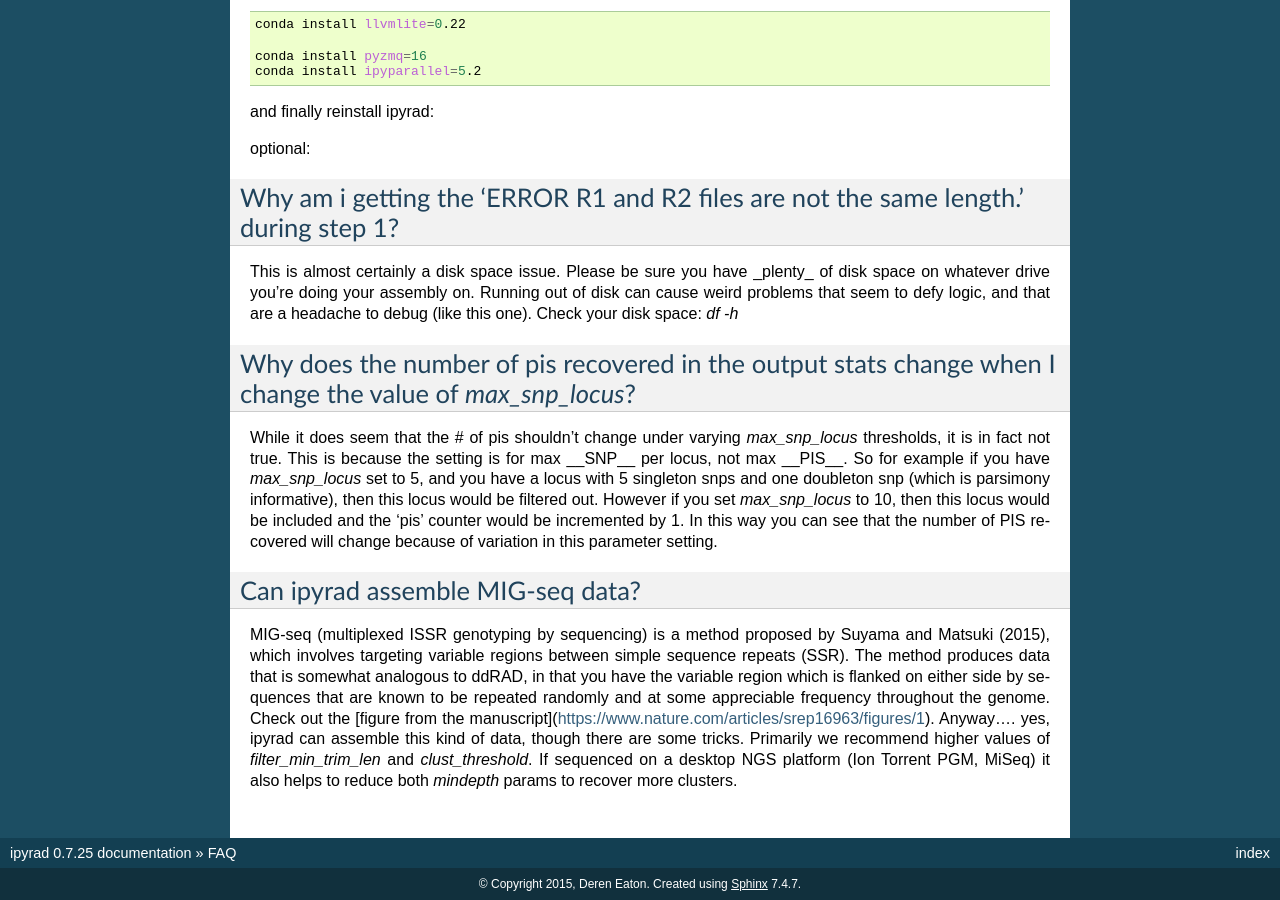
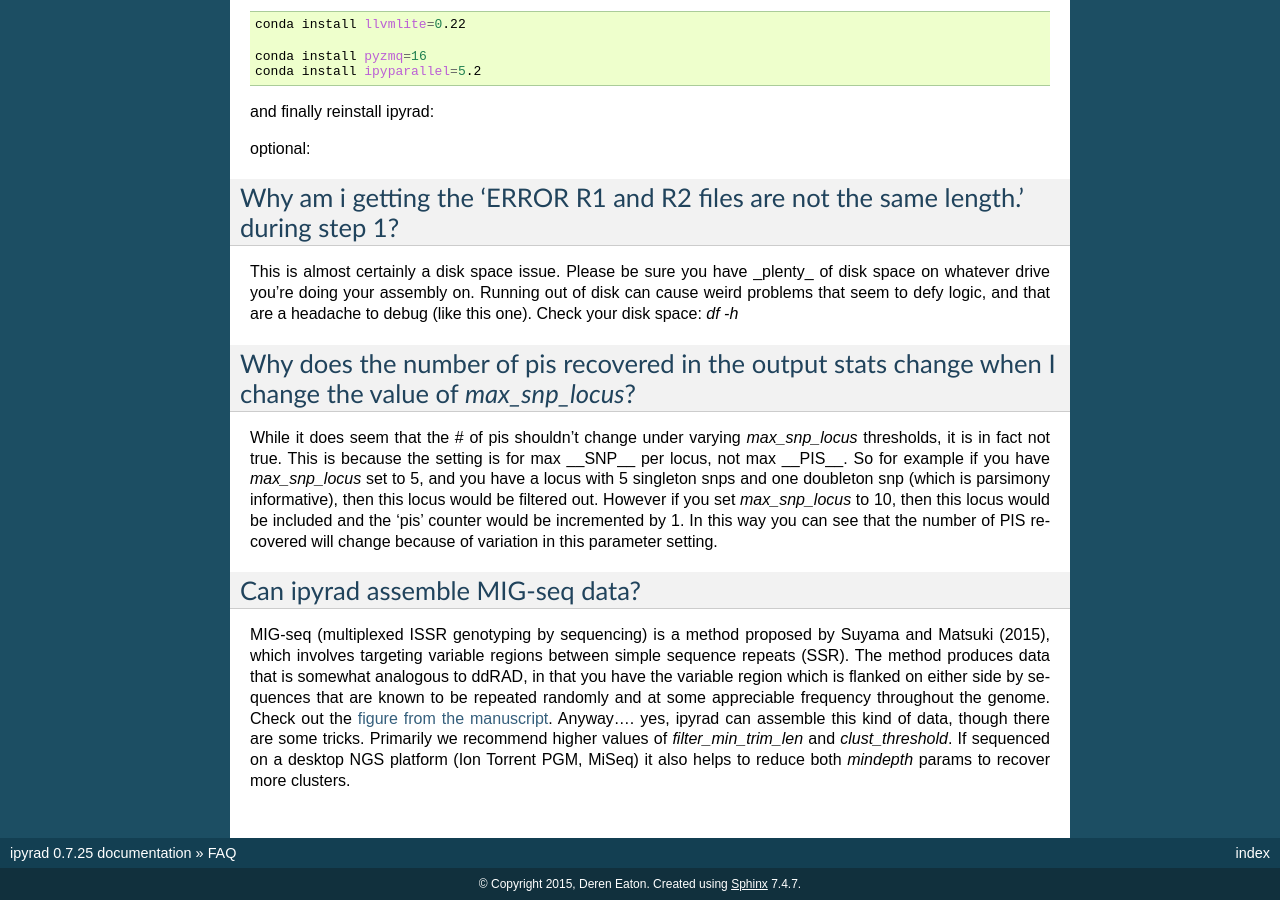
Before and after one commit to dereneaton/ipyrad, a Sphinx documentation site: the page built from docs/faq.rst, in a window 1280 px wide and 900 px high, scrolled down 5268 px. Built offline with Sphinx 7.4.7, drawn with Linux system fonts in a browser that asks for light colours; pages that are not in the unit, such as notebooks, are missing from menus; the version number is read from the project's files by our own code.

Commit message:
Fix stupid link

```diff
--- a/docs/faq.rst
+++ b/docs/faq.rst
@@ -317,4 +317,4 @@ While it does seem that the # of pis shouldn't change under varying `max_snp_loc
 
 Can ipyrad assemble MIG-seq data?
 ---------------------------------
-MIG-seq (multiplexed ISSR genotyping by sequencing) is a method proposed by Suyama and Matsuki (2015), which involves targeting variable regions between simple sequence repeats (SSR). The method produces data that is somewhat analogous to ddRAD, in that you have the variable region which is flanked on either side by sequences that are known to be repeated randomly and at some appreciable frequency throughout the genome. Check out the [figure from the manuscript](https://www.nature.com/articles/srep16963/figures/1). Anyway.... yes, ipyrad can assemble this kind of data, though there are some tricks. Primarily we recommend higher values of `filter_min_trim_len` and `clust_threshold`. If sequenced on a desktop NGS platform (Ion Torrent PGM, MiSeq) it also helps to reduce both `mindepth` params to recover more clusters.
+MIG-seq (multiplexed ISSR genotyping by sequencing) is a method proposed by Suyama and Matsuki (2015), which involves targeting variable regions between simple sequence repeats (SSR). The method produces data that is somewhat analogous to ddRAD, in that you have the variable region which is flanked on either side by sequences that are known to be repeated randomly and at some appreciable frequency throughout the genome. Check out the `figure from the manuscript <https://www.nature.com/articles/srep16963/figures/1>`__. Anyway.... yes, ipyrad can assemble this kind of data, though there are some tricks. Primarily we recommend higher values of `filter_min_trim_len` and `clust_threshold`. If sequenced on a desktop NGS platform (Ion Torrent PGM, MiSeq) it also helps to reduce both `mindepth` params to recover more clusters.
```
